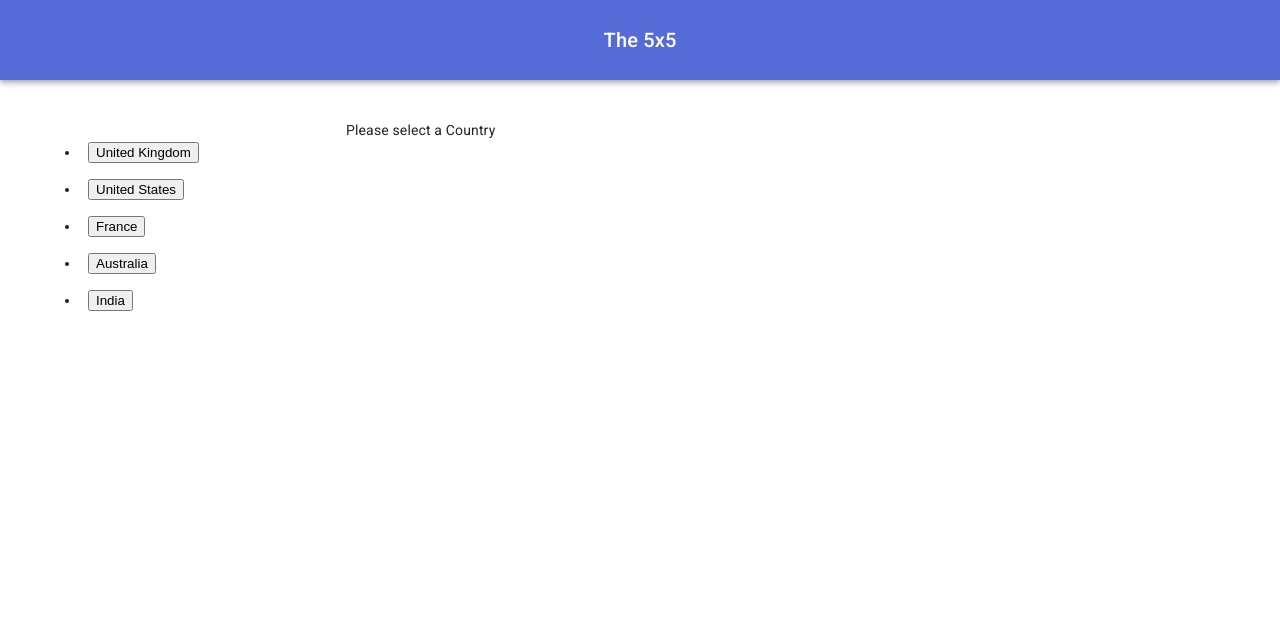
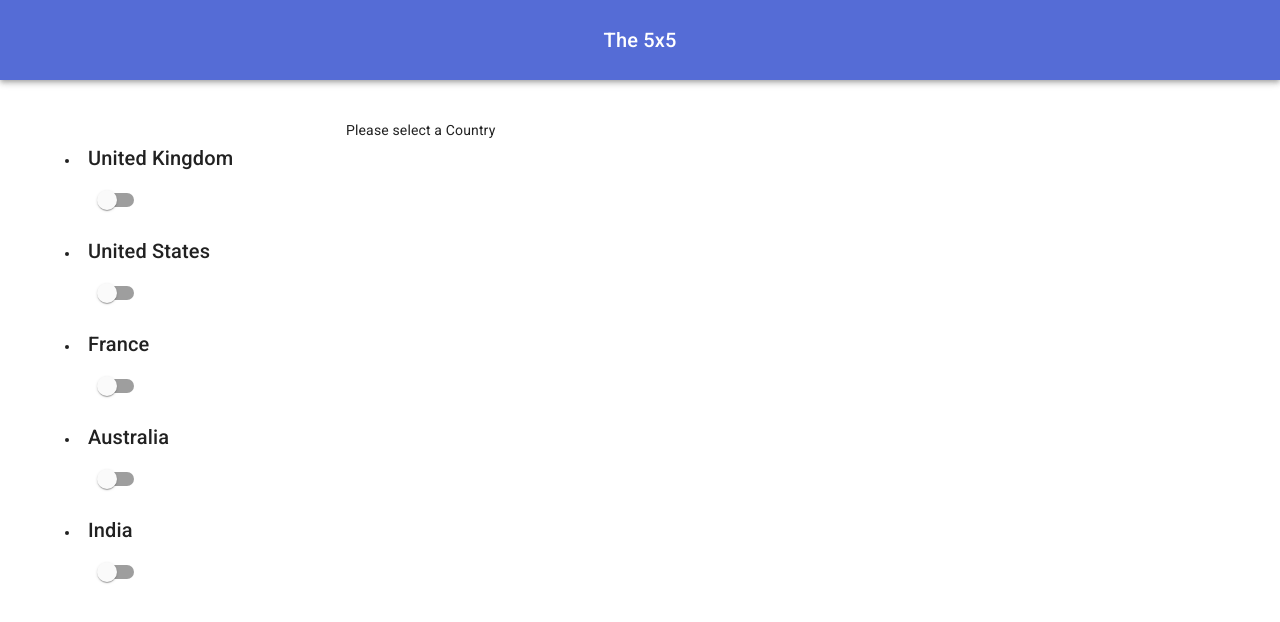
Before and after one commit to Defmoves/the-5x5, a Next.js app: page / in a window 1280 px wide. Shown: the top 622 px of the page. Built offline with nearby package versions, Linux system fonts and the light colour scheme.

Commit message:
replaced buttons with mUI switch to relay status

```diff
--- a/src/latest-news/index.tsx
+++ b/src/latest-news/index.tsx
@@ -42,7 +42,7 @@ export default function LatestNews() {
     <div className={classes.root}>
       <Grid container spacing={3}>
         <Grid item xs={3}>
-          <Select handleClick={handleClick} />
+          <Select handleClick={handleClick} country={country} />
         </Grid>
         <Grid item xs={9}>
           <List articles={articles} />
--- a/src/latest-news/select.tsx
+++ b/src/latest-news/select.tsx
@@ -1,5 +1,7 @@
-import React, { FunctionComponent } from "react";
+import React from "react";
 import { createStyles, makeStyles, Theme } from "@material-ui/core/styles";
+import Switch from "@material-ui/core/Switch";
+import Typography from "@material-ui/core/Typography";
 
 const useStyles = makeStyles((theme: Theme) =>
   createStyles({
@@ -9,38 +11,83 @@ const useStyles = makeStyles((theme: Theme) =>
   })
 );
 
-interface buttonProps {
-  onClick?: () => void;
-  name?: string;
+interface props {
+  handleClick: (country: string) => void;
+  country: string;
 }
 
-// TODO: replace this with a more elegant interface
-const Button: FunctionComponent<buttonProps> = ({ onClick, name }) => (
-  <button onClick={onClick}>{name}</button>
-);
+export default function LatestNews({
+  handleClick,
+  country
+}: props): JSX.Element {
+  const classes = useStyles();
 
-interface props {
-  handleClick: (country: string) => void;
-}
-
-export default function Select({ handleClick }: props): JSX.Element {
-  const classes = useStyles();
   return (
     <ul>
       <li className={classes.listItem}>
-        <Button name="United Kingdom" onClick={() => handleClick("gb")} />
+        <Typography gutterBottom variant="h6" component="h2">
+          United Kingdom
+        </Typography>
+        <Switch
+          checked={country === "gb"}
+          onChange={() => {
+            handleClick("gb");
+          }}
+          value="gb"
+          inputProps={{ "aria-label": "secondary checkbox" }}
+        />
       </li>
       <li className={classes.listItem}>
-        <Button name="United States" onClick={() => handleClick("us")} />
-      </li>
-      <li className={classes.listItem} onClick={() => handleClick("fr")}>
-        <Button name="France" />
-      </li>
-      <li className={classes.listItem} onClick={() => handleClick("au")}>
-        <Button name="Australia" />
+        <Typography gutterBottom variant="h6" component="h2">
+          United States
+        </Typography>
+        <Switch
+          checked={country === "us"}
+          onChange={() => {
+            handleClick("us");
+          }}
+          value="us"
+          inputProps={{ "aria-label": "secondary checkbox" }}
+        />
       </li>
       <li className={classes.listItem}>
-        <Button name="India" onClick={() => handleClick("in")} />
+        <Typography gutterBottom variant="h6" component="h2">
+          France
+        </Typography>
+        <Switch
+          checked={country === "fr"}
+          onChange={() => {
+            handleClick("fr");
+          }}
+          value="fr"
+          inputProps={{ "aria-label": "secondary checkbox" }}
+        />
+      </li>
+      <li className={classes.listItem}>
+        <Typography gutterBottom variant="h6" component="h2">
+          Australia
+        </Typography>
+        <Switch
+          checked={country === "au"}
+          onChange={() => {
+            handleClick("au");
+          }}
+          value="au"
+          inputProps={{ "aria-label": "secondary checkbox" }}
+        />
+      </li>
+      <li className={classes.listItem}>
+        <Typography gutterBottom variant="h6" component="h2">
+          India
+        </Typography>
+        <Switch
+          checked={country === "in"}
+          onChange={() => {
+            handleClick("in");
+          }}
+          value="in"
+          inputProps={{ "aria-label": "secondary checkbox" }}
+        />
       </li>
     </ul>
   );
```
